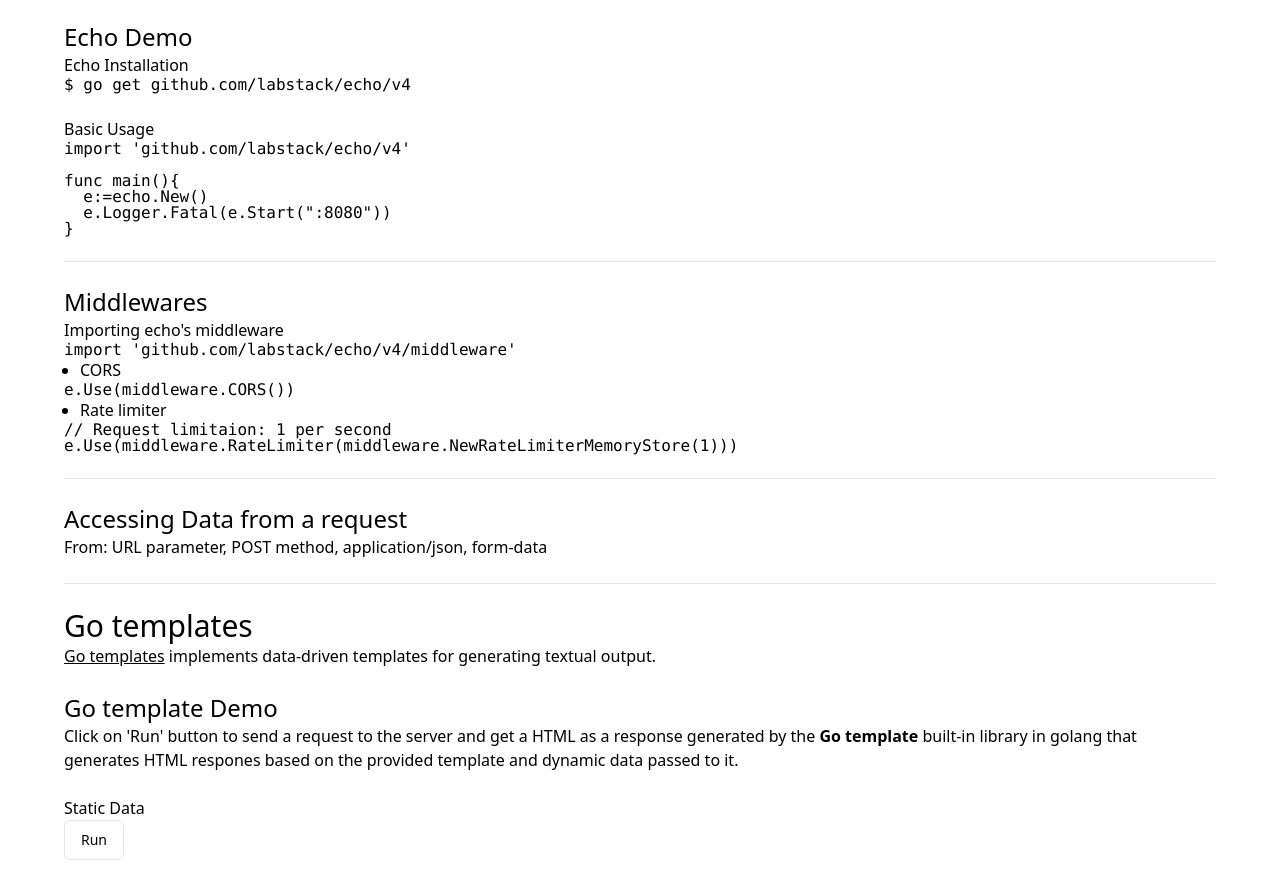
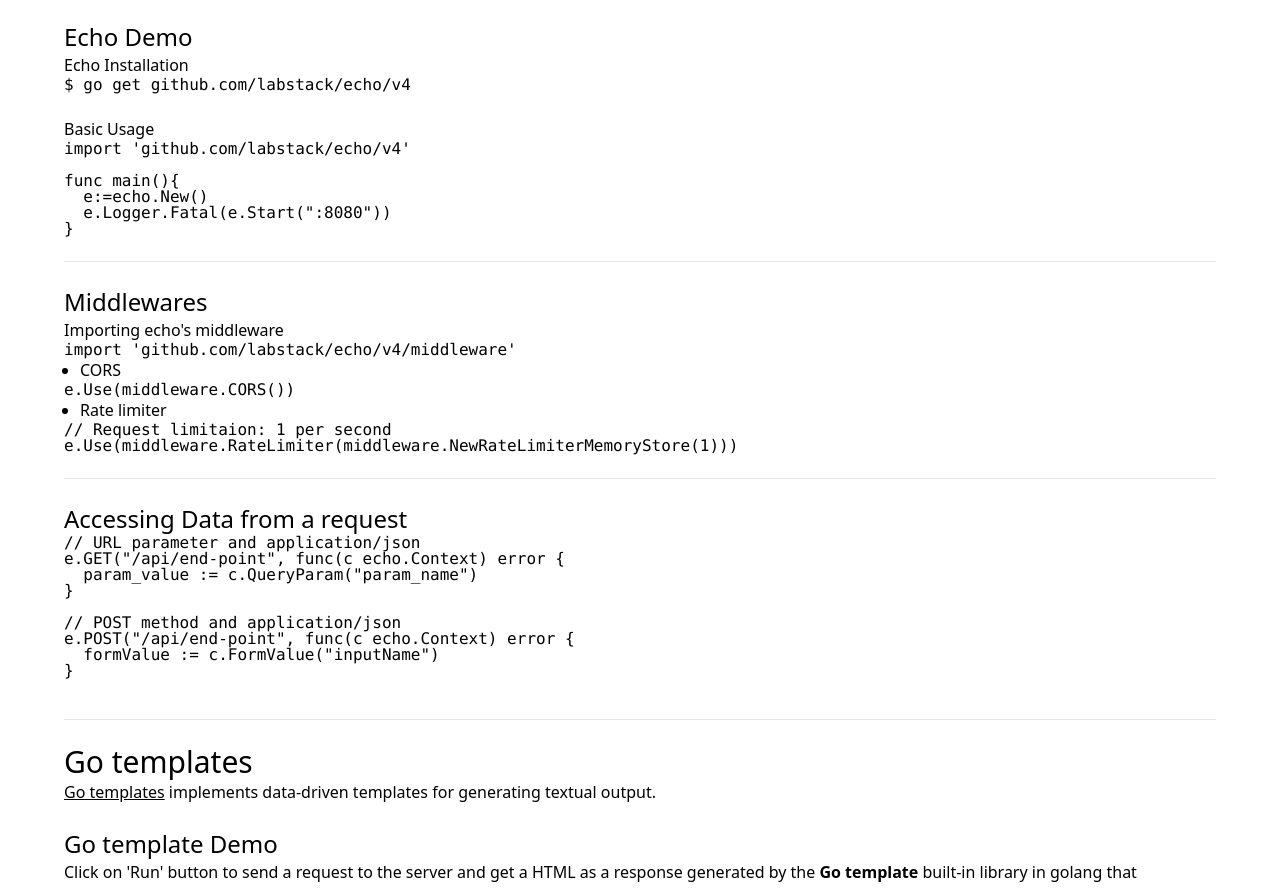
Before and after one commit to ydkulks/GoBeyondJS, a website: page public/go/index.html in a window 1280 px wide. Shown: the part 139-1028 px from the top of the page. Drawn offline with nearby package versions, Linux system fonts and the light colour scheme; a small style sheet from the web is missing.

Commit message:
Accessing data from request from echo

```diff
--- a/public/go/index.html
+++ b/public/go/index.html
@@ -66,7 +66,18 @@
       <hr><br>
 
       <h3 class="text-2xl">Accessing Data from a request</h3>
-      <p>From: URL parameter, POST method, application/json, form-data</p>
+      <!-- <p>From: URL parameter, POST method, application/json, form-data</p> -->
+      <pre style="line-height: 1;"><code style="line-height: 1;" class="language-go" data-prismjs-copy="Copy"
+          data-prismjs-copy-success="Copied!">// URL parameter and application/json
+e.GET("/api/end-point", func(c echo.Context) error {
+  param_value := c.QueryParam("param_name")
+}
+
+// POST method and application/json
+e.POST("/api/end-point", func(c echo.Context) error {
+  formValue := c.FormValue("inputName")
+}
+      </code></pre>
       <br>
       <hr><br>
 
```
Also changed, not shown: README.md.
